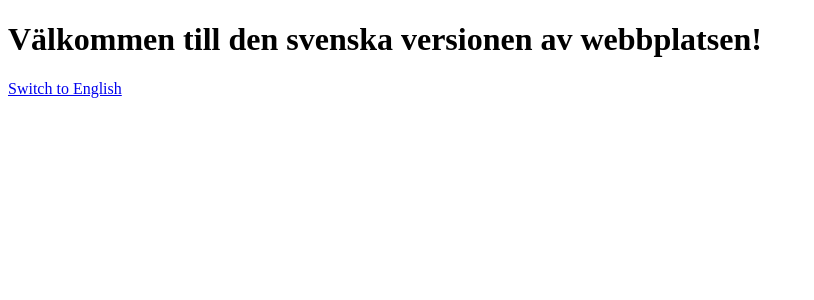
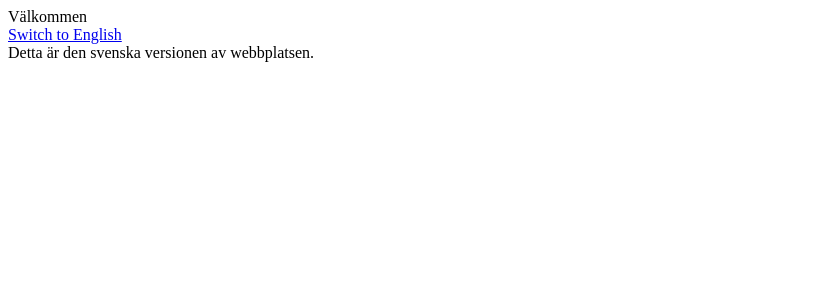
Before and after one commit to okaziya/cv, a Next.js app: page /sv in a window 1280 px wide. Shown: the top 300 px of the page, without its empty margins (0-814 px from the left). Built offline with nearby package versions, Linux system fonts and the light colour scheme.

Commit message:
refactor: use static param for translations

```diff
--- /dev/null
+++ b/app/[locale]/layout.tsx
@@ -0,0 +1,29 @@
+"useClient";
+
+import { getTranslations } from "../../lib/getTranslations";
+
+export async function generateStaticParams() {
+  return [{ locale: "en" }, { locale: "sv" }];
+}
+
+export default function LocaleLayout({
+  children,
+  params,
+}: {
+  children: React.ReactNode;
+  params: { locale: string };
+}) {
+  const { locale } = params;
+
+  const translations = getTranslations(locale);
+
+  return (
+    <html lang={locale}>
+      <body>
+        <header>{translations.welcome}</header>
+        {children}
+        <footer>{translations.description}</footer>
+      </body>
+    </html>
+  );
+}
--- /dev/null
+++ b/app/[locale]/page.tsx
@@ -0,0 +1,18 @@
+import React from "react";
+import Link from "next/link";
+import { getTranslations } from "../../lib/getTranslations";
+
+export default function LocaleHomePage({
+  params,
+}: {
+  params: { locale: string };
+}) {
+  const translations = getTranslations(params.locale);
+  return (
+    <div>
+      <Link href={`/${params.locale === "sv" ? "en" : "sv"}`}>
+        {translations.switchLanguage}
+      </Link>
+    </div>
+  );
+}
--- a/app/sv/layout.tsx
+++ /dev/null
@@ -1,13 +0,0 @@
-import React from "react";
-
-export default function SwedishLayout({
-  children,
-}: {
-  children: React.ReactNode;
-}) {
-  return (
-    <html lang="sv">
-      <body>{children}</body>
-    </html>
-  );
-}
--- a/app/sv/page.tsx
+++ /dev/null
@@ -1,11 +0,0 @@
-import React from "react";
-import Link from "next/link";
-
-export default function Home() {
-  return (
-    <div>
-      <h1>Välkommen till den svenska versionen av webbplatsen!</h1>
-      <Link href="/en">Switch to English</Link>
-    </div>
-  );
-}
--- /dev/null
+++ b/lib/getTranslations.ts
@@ -0,0 +1,12 @@
+import en from '../locales/en.json';
+import sv from '../locales/sv.json';
+
+export function getTranslations(locale: string) {
+  switch (locale) {
+    case 'sv':
+      return sv;
+    case 'en':
+    default:
+      return en;
+  }
+}
--- /dev/null
+++ b/locales/en.json
@@ -0,0 +1,5 @@
+{
+    "welcome": "Welcome",
+    "description": "This is the English version of the site.",
+    "switchLanguage": "Switch to Swedish"
+  }
--- /dev/null
+++ b/locales/sv.json
@@ -0,0 +1,5 @@
+{
+    "welcome": "Välkommen",
+    "description": "Detta är den svenska versionen av webbplatsen.",
+    "switchLanguage": "Switch to English"
+  }
```
Also changed, not shown: app/en/layout.tsx (deleted, +0 -13 lines), app/en/page.tsx (deleted, +0 -11 lines), 1 other file (tests, documents, lock files or other folders).
